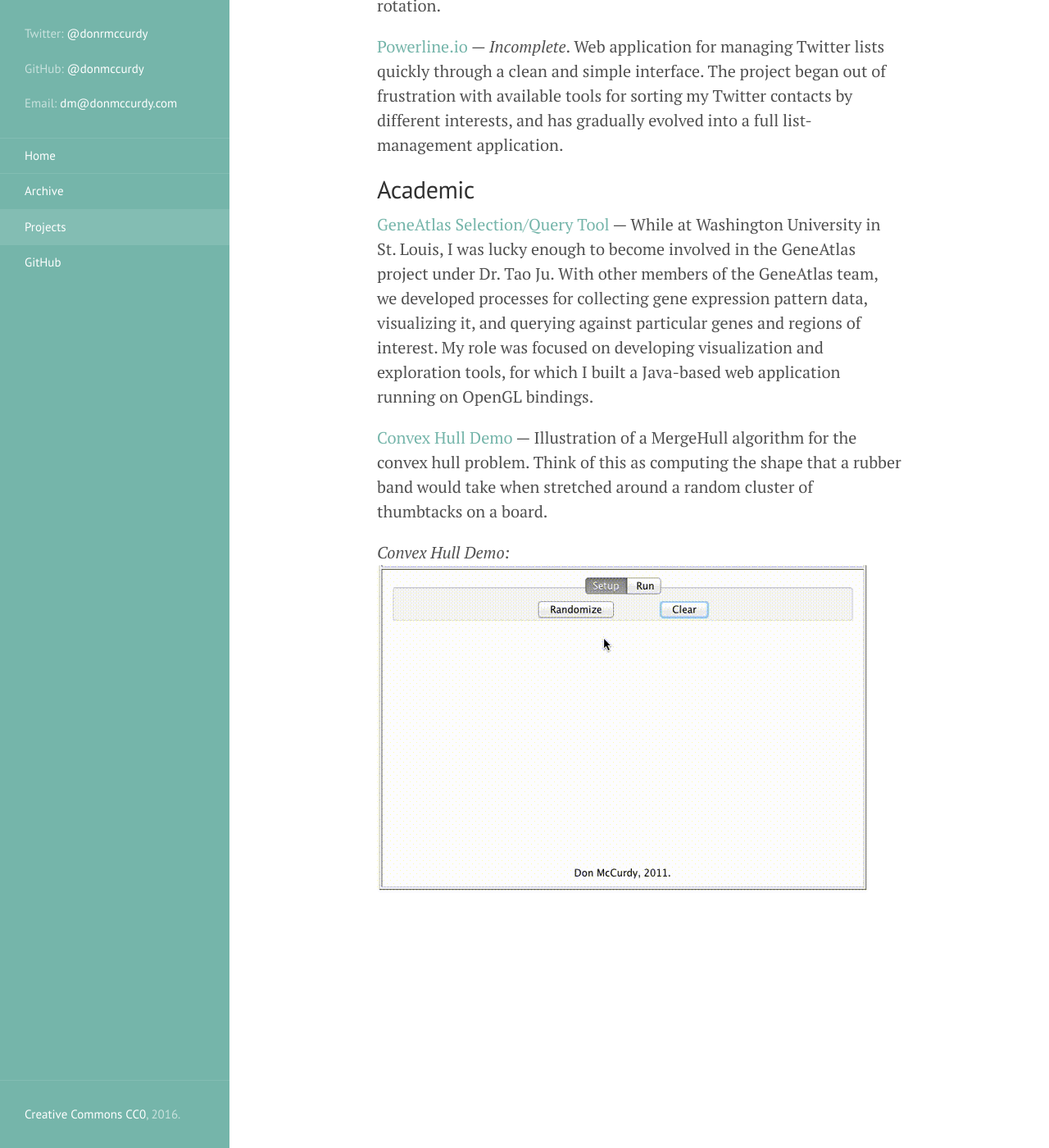
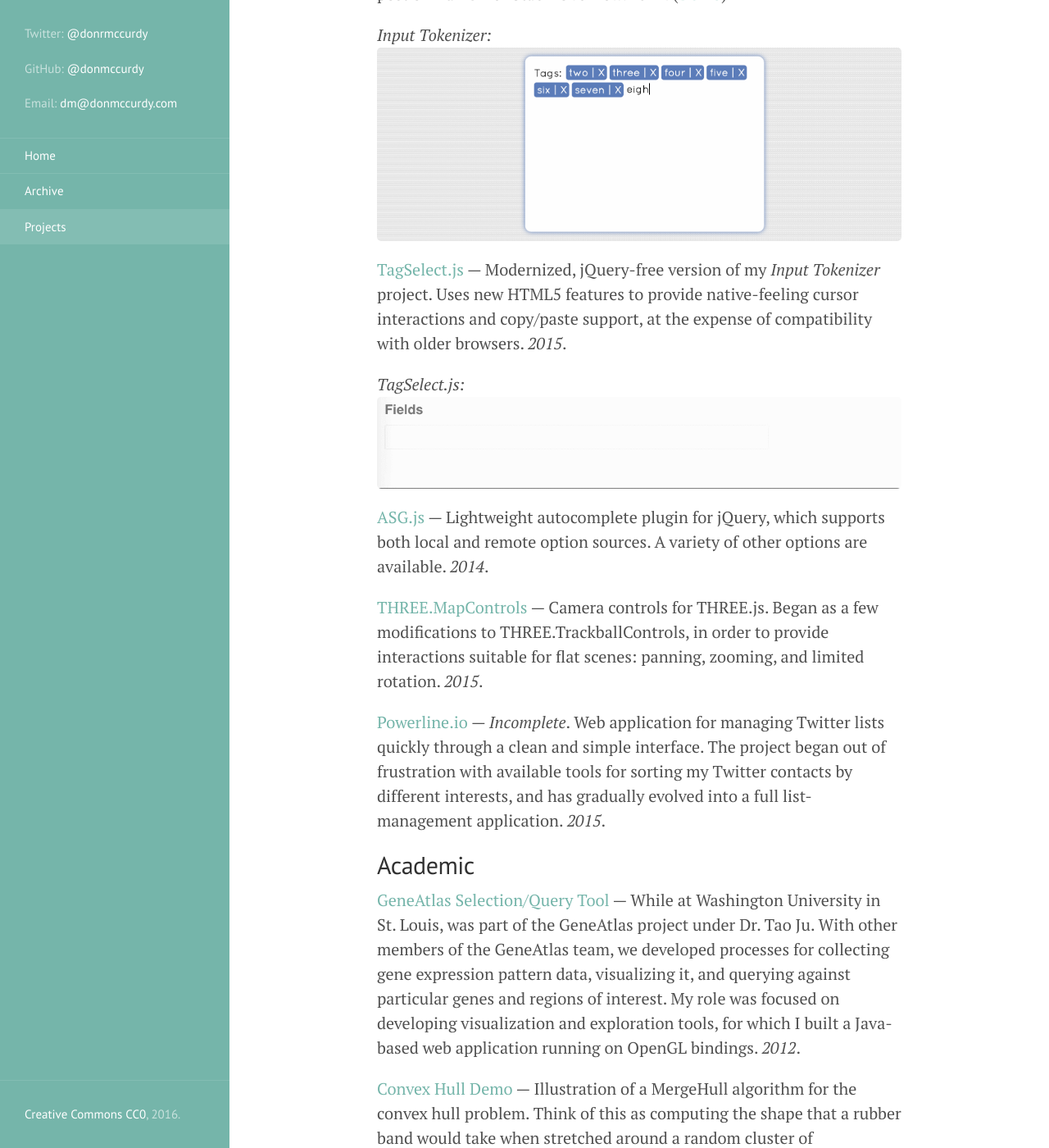
Before and after one commit to donmccurdy/blog, a Jekyll site: the page built from projects.md, in a window 1280 px wide and 1400 px high, scrolled down 1653 px. Shown: the whole window at 82% size. Built offline with Jekyll 4.4.1, drawn with Linux system fonts in a browser that asks for light colours; some of the changed text lies outside the part shown.

Commit message:
Remove dup github link, update projects page.

```diff
--- a/_includes/sidebar.html
+++ b/_includes/sidebar.html
@@ -12,12 +12,6 @@
 
   <nav class="sidebar-nav">
     <a class="sidebar-nav-item{% if page.url == site.baseurl %} active{% endif %}" href="{{ site.baseurl }}">Home</a>
-
-    {% comment %}
-      The code below dynamically generates a sidebar nav of pages with
-      `layout: page` in the front-matter. See readme for usage.
-    {% endcomment %}
-
     {% assign pages_list = site.pages | sort:"url" %}
     {% for node in pages_list %}
       {% if node.title != null %}
@@ -26,8 +20,6 @@
         {% endif %}
       {% endif %}
     {% endfor %}
-
-    <a class="sidebar-nav-item" href="{{ site.author.github_url }}" target="_blank">GitHub</a>
   </nav>
 
   <div class="sidebar-item">
--- a/projects.md
+++ b/projects.md
@@ -11,29 +11,37 @@ title: Projects
 
 ## Personal
 
-[ProxyControls.js](https://proxy-controls.donmccurdy.com) — Connect input devices from your desktop to your mobile phone with WebRTC. This project provides a set of tools for developers interested in quickly prototyping interactive games/scenes in WebVR using Mozilla's [A-Frame](https://aframe.io/) library. Works with [Google Cardboard](http://www.google.com/get/cardboard/), and uses Node.js, WebSockets, WebRTC, and the HTML5 Gamepad API.
+[A-Frame Extras](https://github.com/donmccurdy/aframe-extras) — Add-ons and helpers for [A-Frame VR](https://aframe.io/). Includes alternate control schemes, a physics implementation with Cannon.js, and various examples. *2016*.
 
-[Input Tokenizer](https://donmccurdy.github.io/input-tokenizer/) — jQuery plugin that allows a user to type keywords, which will be broken up into tags and displayed similarly to tagging a post on Tumblr or Stack-Overflow. ([Demo](https://donmccurdy.github.io/input-tokenizer/))
+*A-Frame Extras:*
+![Screenshot](/public/media/projects/aframe-extras.gif)
+
+[ProxyControls.js](https://proxy-controls.donmccurdy.com) — Connect input devices from your desktop to your mobile phone with WebRTC. This project provides a set of tools for developers interested in quickly prototyping interactive games/scenes in WebVR using Mozilla's [A-Frame](https://aframe.io/) library. Works with [Google Cardboard](http://www.google.com/get/cardboard/), and uses Node.js, WebSockets, WebRTC, and the HTML5 Gamepad API. *2016*.
+
+*ProxyControls.js*
+![Screenshot](/public/media/projects/proxycontrols.png)
+
+[Input Tokenizer](https://donmccurdy.github.io/input-tokenizer/) — jQuery plugin that allows a user to type keywords, which will be broken up into tags and displayed similarly to tagging a post on Tumblr or Stack-Overflow. *2012*. ([Demo](https://donmccurdy.github.io/input-tokenizer/))
 
 *Input Tokenizer:*
-![Screenshot of Input Tokenizer](/public/media/projects/input-tokenizer.png)
+![Screenshot](/public/media/projects/input-tokenizer.png)
 
-[TagSelect.js](https://github.com/FindTheBest/TagSelect.js) — Modernized, jQuery-free version of my *Input Tokenizer* project. Uses new HTML5 features to provide native-feeling cursor interactions and copy/paste support, at the expense of compatibility with older browsers.
+[TagSelect.js](https://github.com/FindTheBest/TagSelect.js) — Modernized, jQuery-free version of my *Input Tokenizer* project. Uses new HTML5 features to provide native-feeling cursor interactions and copy/paste support, at the expense of compatibility with older browsers. *2015*.
 
 *TagSelect.js:*
-![Screenshot of TagSelect.js](/public/media/projects/tag-select.gif)
+![Screenshot](/public/media/projects/tag-select.gif)
 
-[ASG.js](https://github.com/FindTheBest/asg.js) — Lightweight autocomplete plugin for jQuery, which supports both local and remote option sources. A variety of other options are available.
+[ASG.js](https://github.com/FindTheBest/asg.js) — Lightweight autocomplete plugin for jQuery, which supports both local and remote option sources. A variety of other options are available. *2014*.
 
-[THREE.MapControls](https://github.com/donmccurdy/THREE.MapControls) — Camera controls for THREE.js. Began as a few modifications to THREE.TrackballControls, in order to provide interactions suitable for flat scenes: panning, zooming, and limited rotation.
+[THREE.MapControls](https://github.com/donmccurdy/THREE.MapControls) — Camera controls for THREE.js. Began as a few modifications to THREE.TrackballControls, in order to provide interactions suitable for flat scenes: panning, zooming, and limited rotation. *2015*.
 
-[Powerline.io](https://github.com/donmccurdy/powerline) — *Incomplete*. Web application for managing Twitter lists quickly through a clean and simple interface. The project began out of frustration with available tools for sorting my Twitter contacts by different interests, and has gradually evolved into a full list-management application.
+[Powerline.io](https://github.com/donmccurdy/powerline) — *Incomplete*. Web application for managing Twitter lists quickly through a clean and simple interface. The project began out of frustration with available tools for sorting my Twitter contacts by different interests, and has gradually evolved into a full list-management application. *2015*.
 
 ## Academic
 
-[GeneAtlas Selection/Query Tool](http://www.geneatlas.org/gene/main.jsp) — While at Washington University in St. Louis, I was lucky enough to become involved in the GeneAtlas project under Dr. Tao Ju. With other members of the GeneAtlas team, we developed processes for collecting gene expression pattern data, visualizing it, and querying against particular genes and regions of interest. My role was focused on developing visualization and exploration tools, for which I built a Java-based web application running on OpenGL bindings.
+[GeneAtlas Selection/Query Tool](http://www.geneatlas.org/gene/main.jsp) — While at Washington University in St. Louis, was part of the GeneAtlas project under Dr. Tao Ju. With other members of the GeneAtlas team, we developed processes for collecting gene expression pattern data, visualizing it, and querying against particular genes and regions of interest. My role was focused on developing visualization and exploration tools, for which I built a Java-based web application running on OpenGL bindings. *2012*.
 
-[Convex Hull Demo](https://github.com/donmccurdy/convex-hull) — Illustration of a MergeHull algorithm for the convex hull problem. Think of this as computing the shape that a rubber band would take when stretched around a random cluster of thumbtacks on a board.
+[Convex Hull Demo](https://github.com/donmccurdy/convex-hull) — Illustration of a MergeHull algorithm for the convex hull problem. Think of this as computing the shape that a rubber band would take when stretched around a random cluster of thumbtacks on a board. *2011*.
 
 *Convex Hull Demo:*
-![Screenshot of Convex Hull Demo](/public/media/projects/merge-hull.gif)
+![Screenshot](/public/media/projects/merge-hull.gif)
```
Also changed, not shown: public/media/projects/aframe-extras.gif (added), public/media/projects/proxycontrols.png (added).
